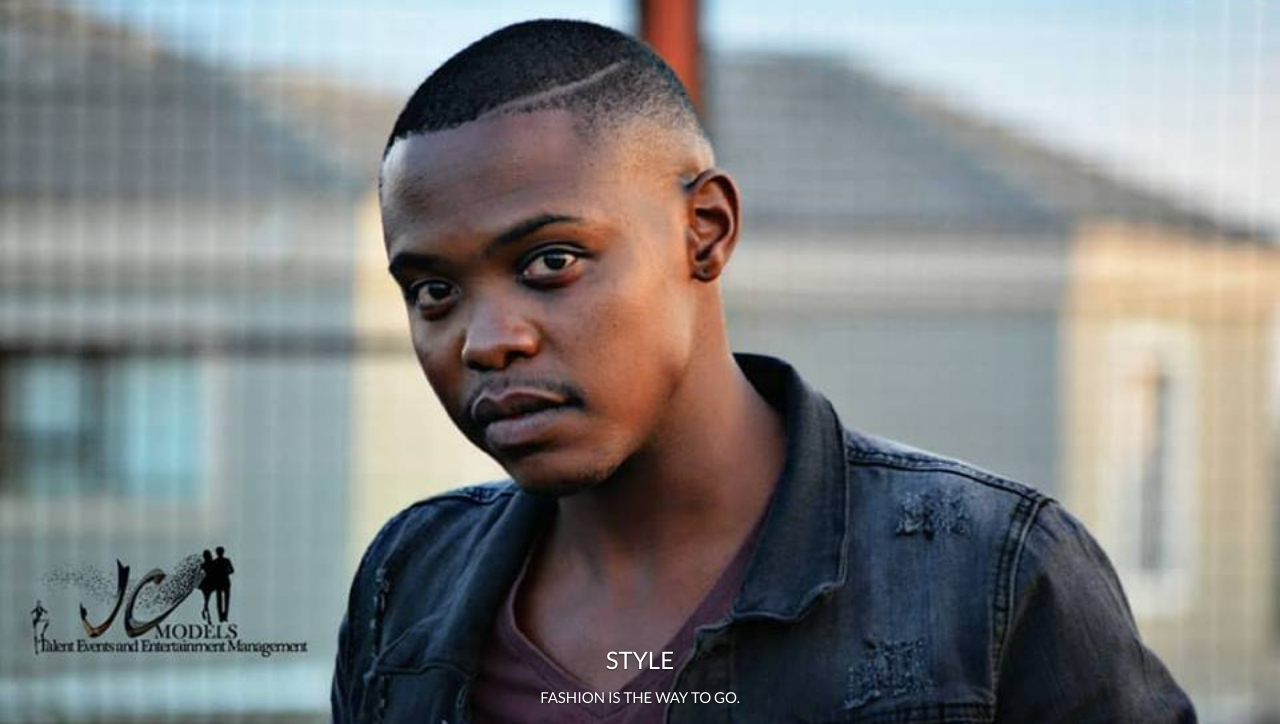
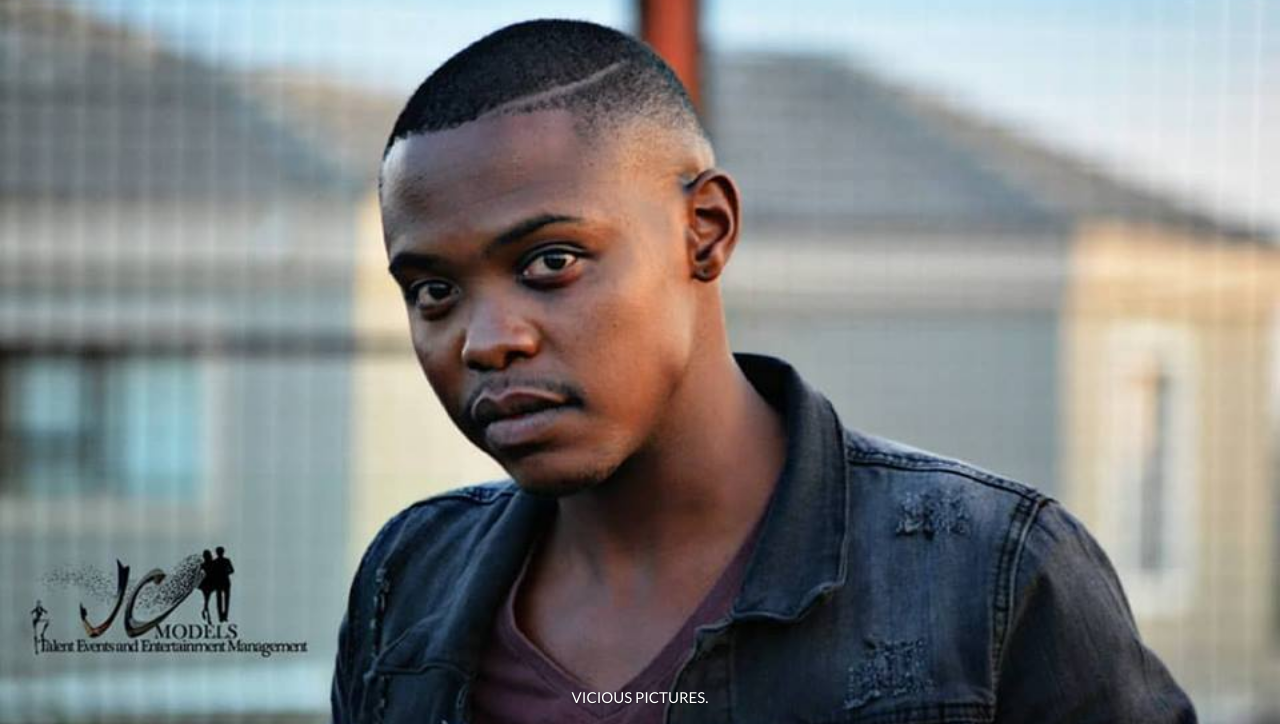
Before and after one commit to Mashego/mashego1.github.io, a plain HTML site: page index.html in a window 1280 px wide. Shown: the part 76-800 px from the top of the page. Drawn offline with nearby package versions, Linux system fonts and the light colour scheme.

Commit message:
Update index.html

```diff
--- a/index.html
+++ b/index.html
@@ -259,24 +259,24 @@
       <div class="item active">
         <img src="doctor.jpg" alt="New York" width="1200" height="700">
         <div class="carousel-caption">
-          <h3>WINTER EDITION</h3>
-          <p>EVEN THE WINTER CANT STOP US</p>
+<!--           <h3>WINTER EDITION</h3> -->
+          <p>VICIOUS PICTURES</p>
         </div>
       </div>
 
       <div class="item">
         <img src="guy.jpg" alt="Chicago" width="1200" height="700">
         <div class="carousel-caption">
-          <h3>STYLE</h3>
-          <p>FASHION IS THE WAY TO GO.</p>
+<!--           <h3>STYLE</h3> -->
+          <p>VICIOUS PICTURES.</p>
         </div>
       </div>
 
       <div class="item">
         <img src="girl.jpg" alt="Los Angeles" width="1200" height="700">
         <div class="carousel-caption">
-          <h3>RAINY DAYS</h3>
-          <p>WHETHER ITS RAINING OR NOT WE GOT STYLE</p>
+<!--           <h3>RAINY DAYS</h3> -->
+          <p>VICIOUS PICTURES</p>
         </div>
       </div>
     </div>
```
